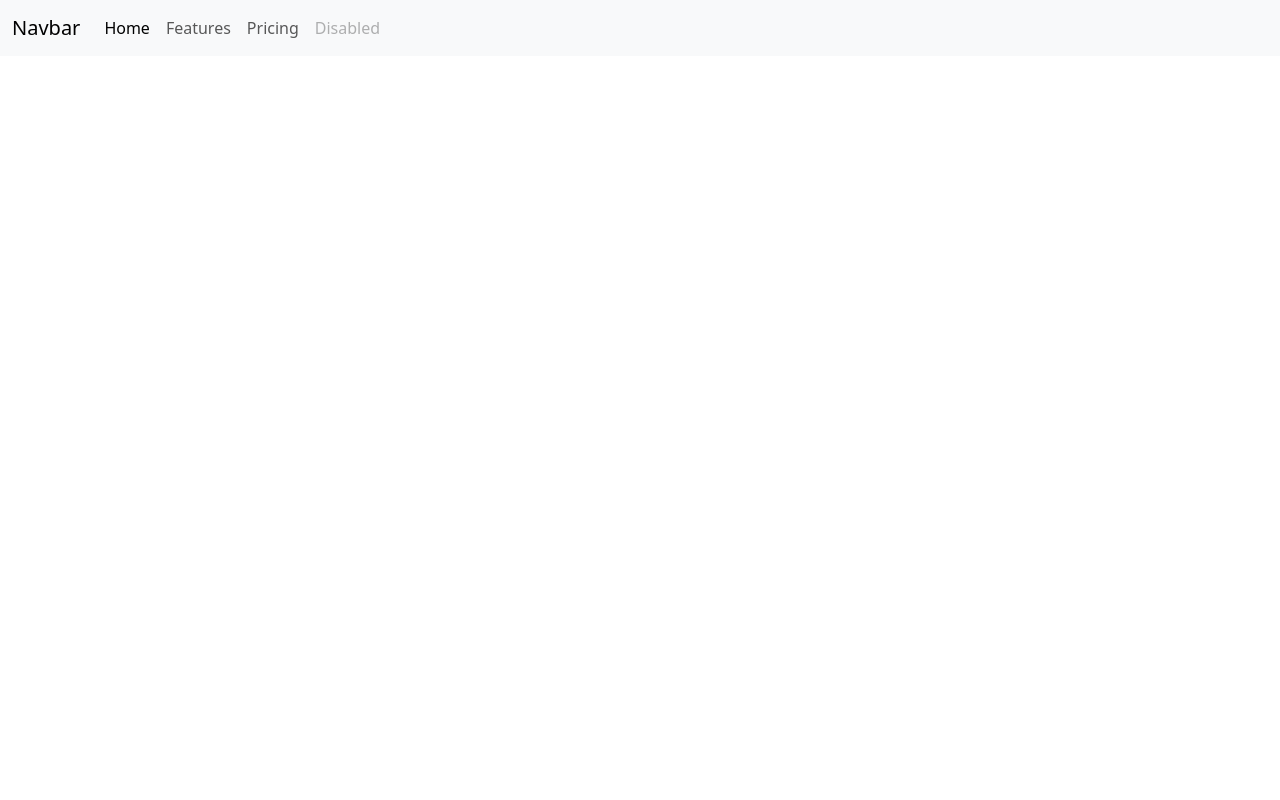
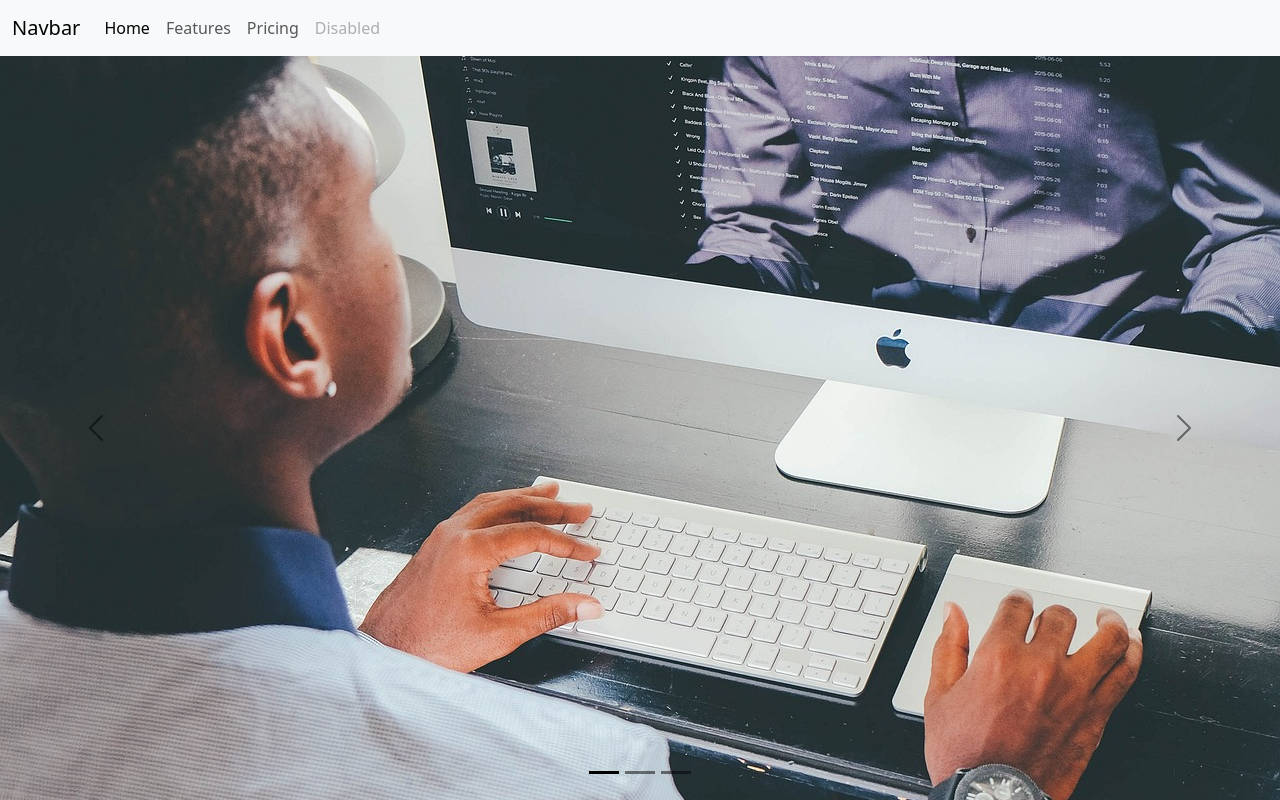
Before and after one commit to Savi98/ViteBootstrap, a website built with Vite: page src/index.html in a window 1280 px wide. Built offline with nearby package versions, Linux system fonts and the light colour scheme.

Commit message:
ho aggiunto il carousel

```diff
--- a/src/index.html
+++ b/src/index.html
@@ -35,5 +35,37 @@
             </div>
           </nav>
     </header>
+
+    <main>
+        <section id="slides">
+            <div id="carouselExampleDark" class="carousel carousel-dark slide">
+                <div class="carousel-indicators">
+                  <button type="button" data-bs-target="#carouselExampleDark" data-bs-slide-to="0" class="active" aria-current="true" aria-label="Slide 1"></button>
+                  <button type="button" data-bs-target="#carouselExampleDark" data-bs-slide-to="1" aria-label="Slide 2"></button>
+                  <button type="button" data-bs-target="#carouselExampleDark" data-bs-slide-to="2" aria-label="Slide 3"></button>
+                </div>
+                <div class="carousel-inner">
+                  <div class="carousel-item active" data-bs-interval="10000">
+                    <img src="assets/images/slides/slide1.jpg" style="height: 93vh;" class="d-block w-100 object-fit-cover" alt="...">
+                  </div>
+                  <div class="carousel-item" data-bs-interval="2000">
+                    <img src="assets/images/slides/slide2.jpg" style="height: 93vh;" class="d-block w-100 object-fit-cover" alt="...">
+                  </div>
+                  <div class="carousel-item">
+                    <img src="assets/images/slides/slide3.jpg" style="height: 93vh;" class="d-block w-100 object-fit-cover" alt="...">
+                  </div>
+                </div>
+                <button class="carousel-control-prev" type="button" data-bs-target="#carouselExampleDark" data-bs-slide="prev">
+                  <span class="carousel-control-prev-icon" aria-hidden="true"></span>
+                  <span class="visually-hidden">Previous</span>
+                </button>
+                <button class="carousel-control-next" type="button" data-bs-target="#carouselExampleDark" data-bs-slide="next">
+                  <span class="carousel-control-next-icon" aria-hidden="true"></span>
+                  <span class="visually-hidden">Next</span>
+                </button>
+              </div>
+        </section>
+    </main>
+
 </body>
 </html>
--- a/src/js/main.js
+++ b/src/js/main.js
@@ -4,7 +4,7 @@ import '../scss/styles.scss'
 
 // import 'bootstrap/js/dist/alert';
 // import 'bootstrap/js/dist/button';
-// import 'bootstrap/js/dist/carousel';
+import 'bootstrap/js/dist/carousel';
 import 'bootstrap/js/dist/collapse';
 import 'bootstrap/js/dist/dropdown';
 // import 'bootstrap/js/dist/modal';
--- a/src/scss/styles.scss
+++ b/src/scss/styles.scss
@@ -12,7 +12,7 @@
 @import "bootstrap/scss/root";
 @import "bootstrap/scss/reboot";
 @import "bootstrap/scss/type";
-// @import "bootstrap/scss/images";
+@import "bootstrap/scss/images";
 @import "bootstrap/scss/containers";
 // @import "bootstrap/scss/grid";
 // @import "bootstrap/scss/tables";
```
Also changed, not shown: src/assets/images/slides/slide1.jpg (added), src/assets/images/slides/slide2.jpg (added), src/assets/images/slides/slide3.jpg (added).
